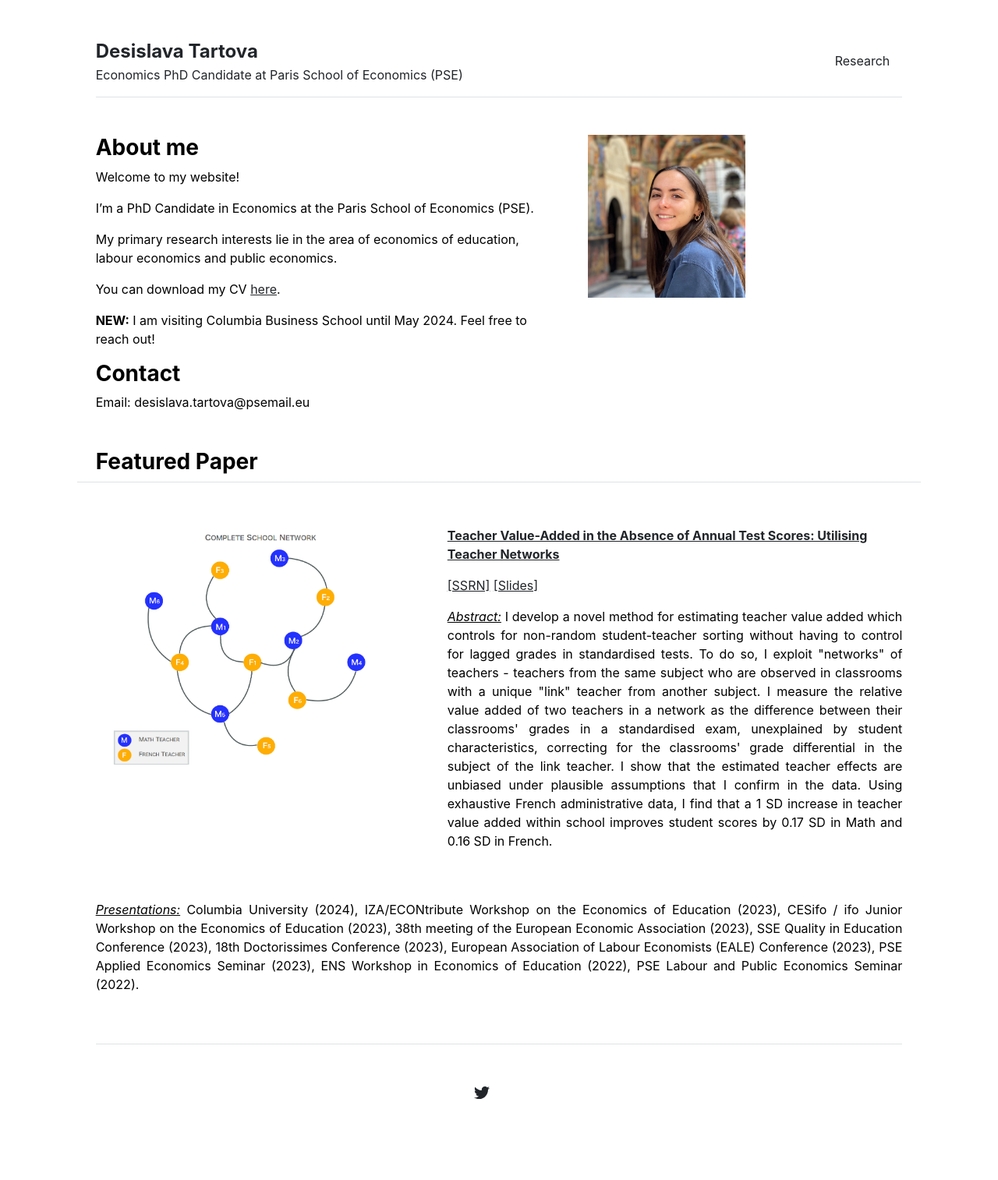
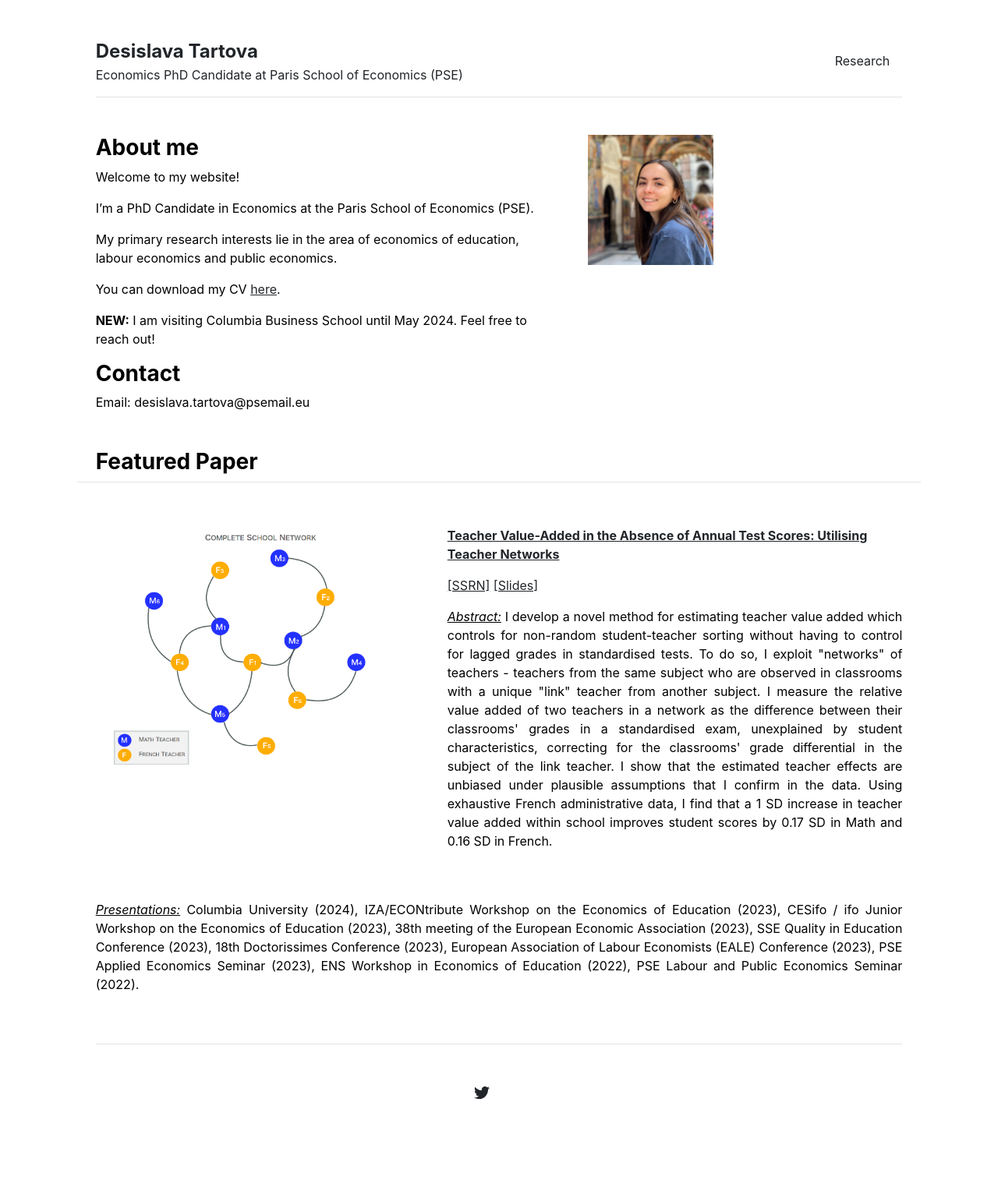
Before and after one commit to desislavatartova/desislavatartova.github.io, a Jekyll site: the page built from index.md, in a window 1280 px wide. Shown: the whole page at 78% size. Built offline with Jekyll 4.4.1, drawn with Linux system fonts in a browser that asks for light colours.

Commit message:
Update home.html

```diff
--- a/_layouts/home.html
+++ b/_layouts/home.html
@@ -16,7 +16,7 @@ layout: default
     Email: desislava.tartova@psemail.eu
   </div>
   <div class="col-md-5">
-    <img src="{{ site.github.url }}/assets/profile.jpeg" alt="Home" width="50%">
+    <img src="{{ site.github.url }}/assets/profile.jpeg" alt="Home" width="40%">
   </div>
 </div>
 
```
